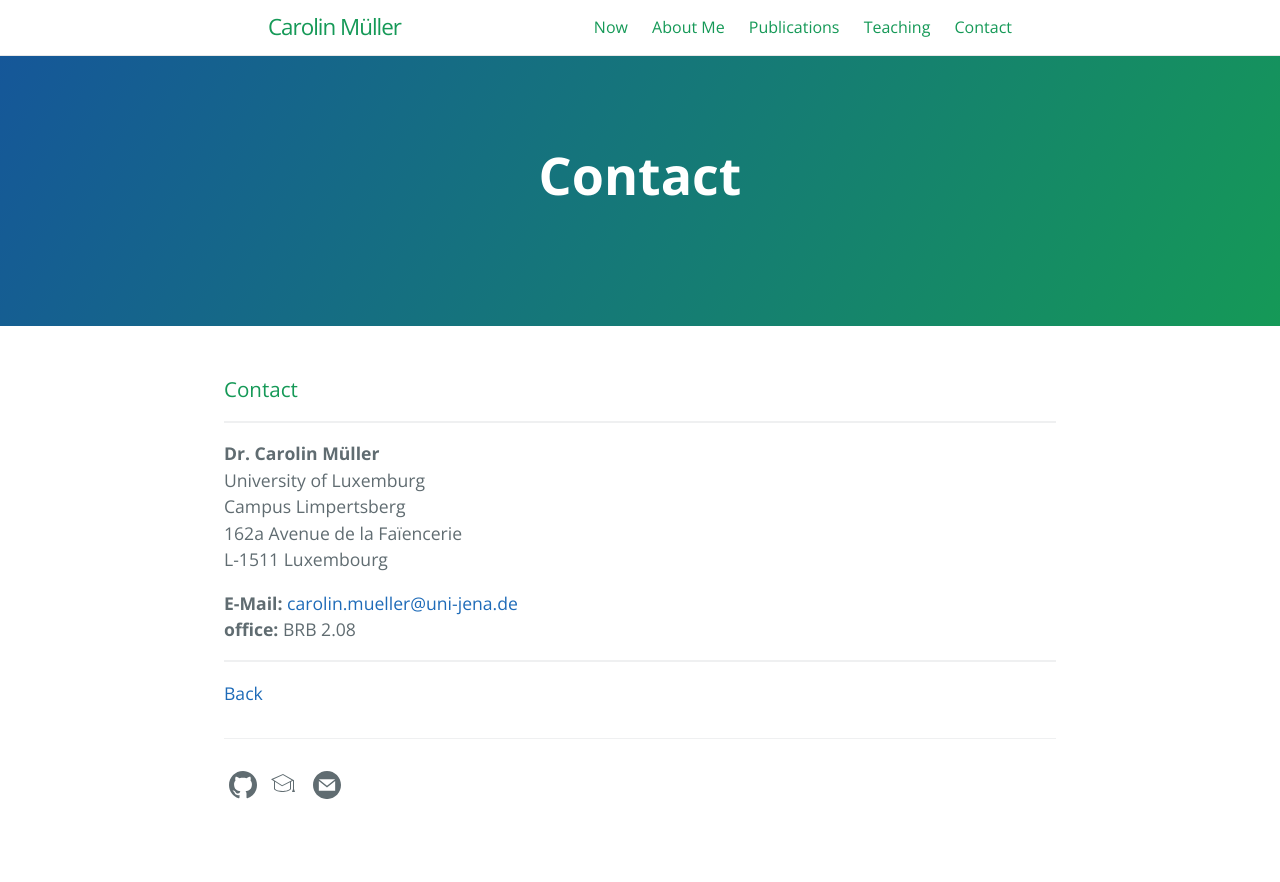
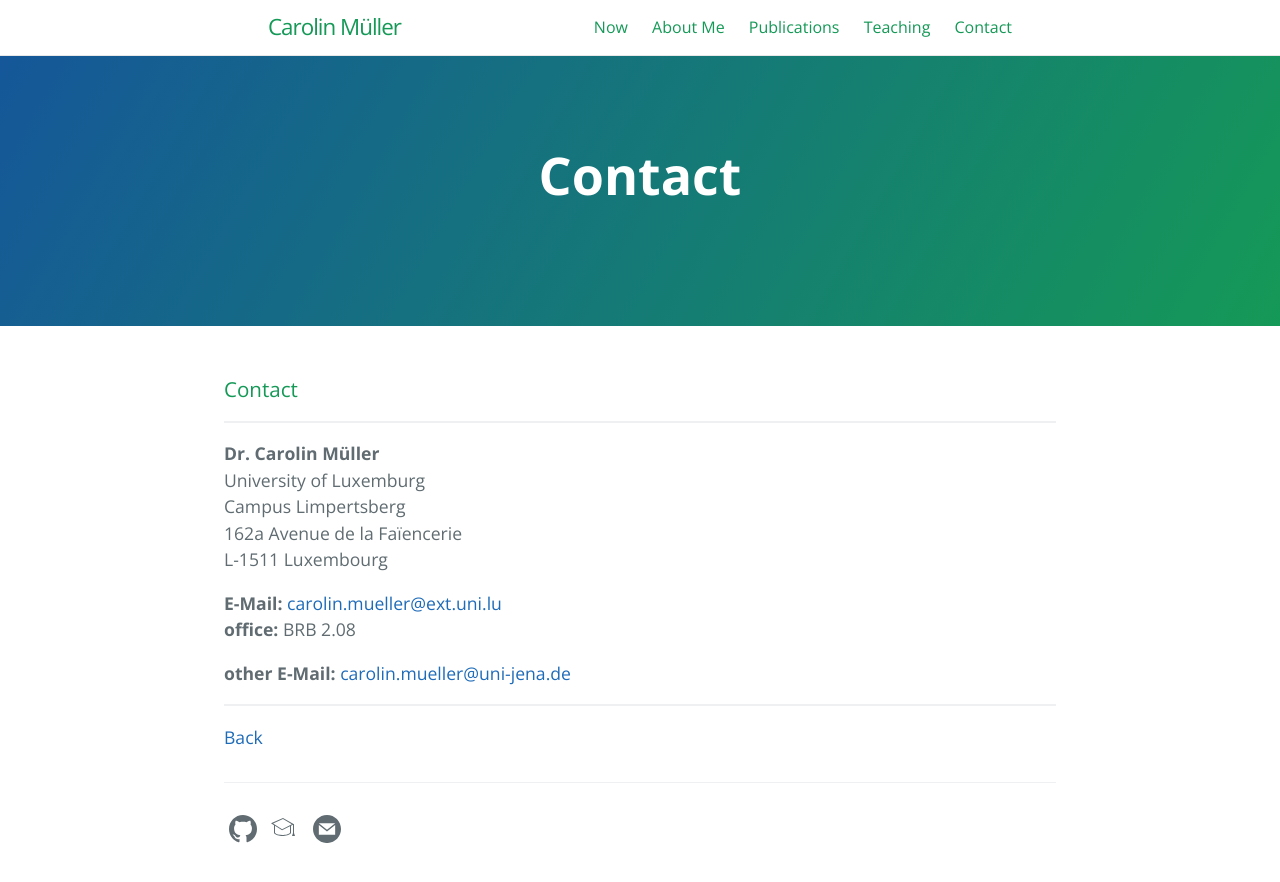
Before and after one commit to carolin-m/carolin-m.github.io, a Jekyll site: the page built from contact.md, in a window 1280 px wide. Shown: the top 882 px of the page. Built offline with Jekyll 4.4.1, drawn with Linux system fonts in a browser that asks for light colours.

Commit message:
Update contact.md

```diff
--- a/contact.md
+++ b/contact.md
@@ -14,8 +14,10 @@ Campus Limpertsberg <br>
 162a Avenue de la Faïencerie <br>
 L-1511 Luxembourg <br>
 
-**E-Mail:** [carolin.mueller@uni-jena.de](mailto:carolin.mueller@uni-jena.de) <br>
-**office:** BRB 2.08
+**E-Mail:** [carolin.mueller@ext.uni.lu](mailto:carolin.mueller@ext.uni.lu) <br>
+**office:** BRB 2.08 <br>
+
+**other E-Mail:** [carolin.mueller@uni-jena.de](mailto:carolin.mueller@uni-jena.de) <br>
 
 __________
 
```
